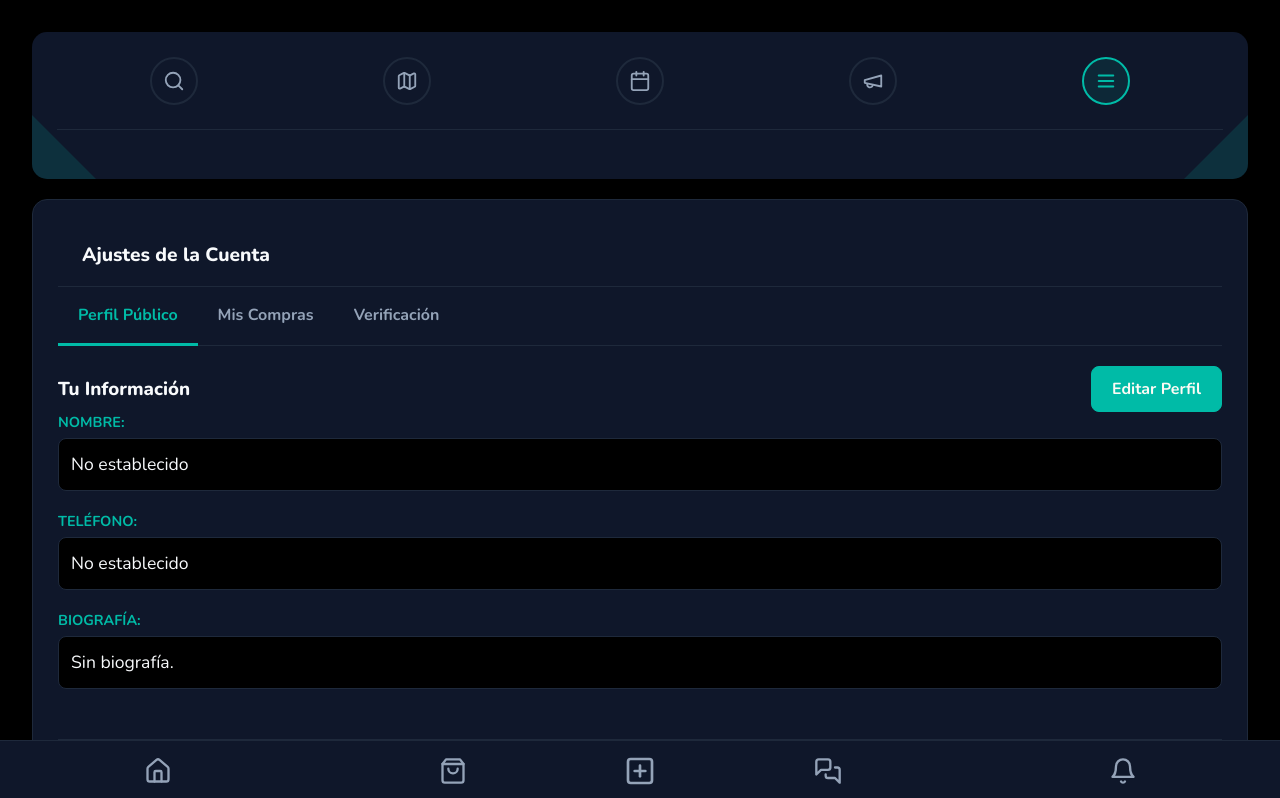
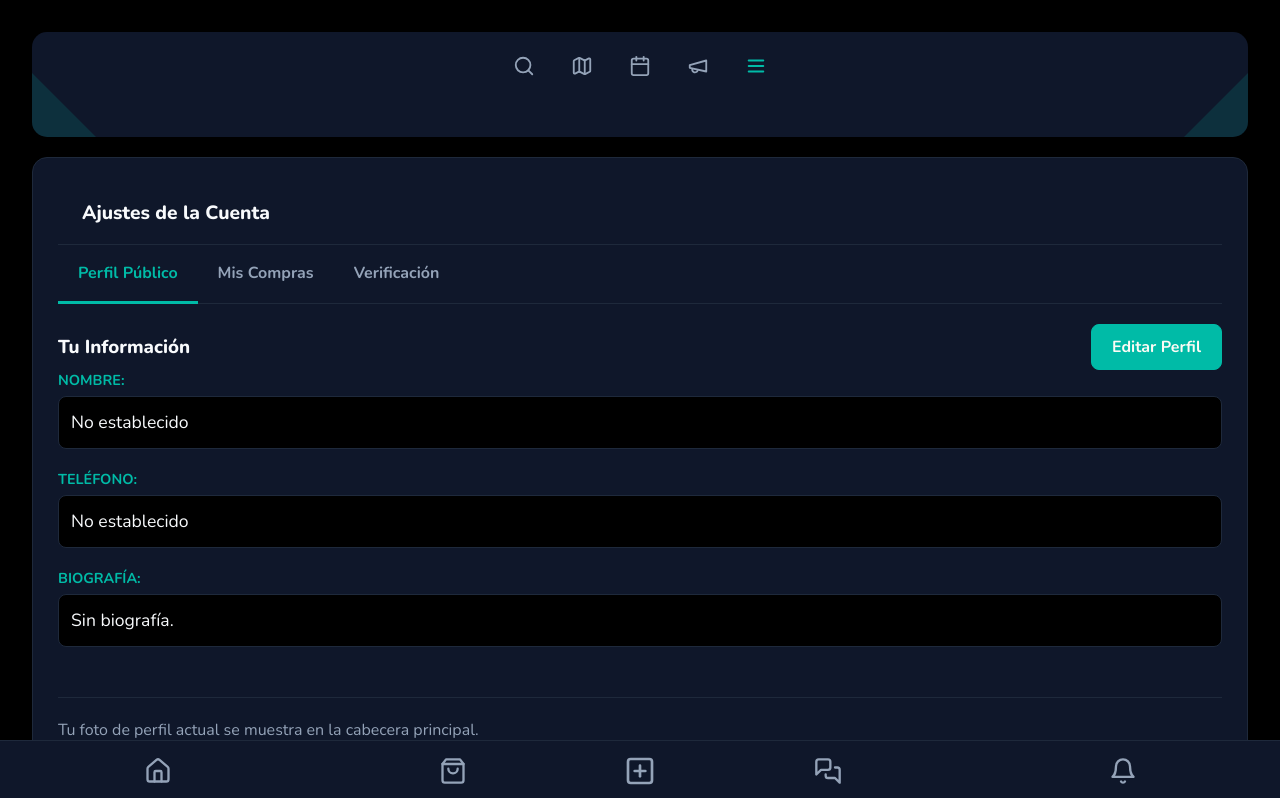
Before and after one commit to covacentral/enlapet-app, a React (Vite) app in the folder frontend/: page /dashboard/settings in a window 1280 px wide. Shown: the top 798 px of the page. Built offline with nearby package versions, Linux system fonts and the light colour scheme; no server answers; sample sign-in values are in the browser's storage.

Commit message:
Frontend, Nuevos botones de navegación en MainHeader v1.1

```diff
--- a/frontend/src/MainHeader.jsx
+++ b/frontend/src/MainHeader.jsx
@@ -1,12 +1,11 @@
 // frontend/src/MainHeader.jsx
-// Versión 2.4: Integra la nueva barra de navegación superior con 5 íconos.
+// Versión 2.5: Añade la barra de navegación superior flotante y la reestructura para posicionamiento absoluto.
 
 import React, { useState, useRef, useEffect } from 'react';
 import { NavLink } from 'react-router-dom';
 import { Trophy, LayoutGrid, X, Search, Map, Calendar, Megaphone, Menu } from 'lucide-react';
 
 import styles from './MainHeader.module.css';
-import sharedStyles from './shared.module.css';
 
 // Importamos los componentes de las vistas y el botón
 import CornerButton from './components/CornerButton';
@@ -24,6 +23,7 @@ function MainHeader({ userProfile, pets, onAcceptMission, onOpenRescueModal }) {
   const missionsRef = useRef(null);
 
   useEffect(() => {
+    // La lógica para la altura animada se mantiene
     const defaultHeight = defaultRef.current?.offsetHeight || 0;
     const managementHeight = managementRef.current?.offsetHeight || 0;
     const missionsHeight = missionsRef.current?.offsetHeight || 0;
@@ -33,8 +33,10 @@ function MainHeader({ userProfile, pets, onAcceptMission, onOpenRescueModal }) {
     else if (viewMode === 'management') targetHeight = managementHeight;
     else if (viewMode === 'missions') targetHeight = missionsHeight;
 
+    // Añadimos el espacio para los botones flotantes a la altura calculada
+    const topPadding = 80;
     if (targetHeight > 0) {
-      setMinHeight(`${targetHeight}px`);
+      setMinHeight(`${targetHeight + topPadding}px`);
     }
   }, [viewMode, userProfile, pets]);
 
@@ -54,7 +56,6 @@ function MainHeader({ userProfile, pets, onAcceptMission, onOpenRescueModal }) {
     alert('Próximamente: Búsqueda de usuarios, mascotas y perfiles verificados.');
   };
 
-  // Función para aplicar la clase 'active' a los NavLinks
   const getTopNavLinkClass = ({ isActive }) => {
     return isActive ? `${styles.topNavButton} ${styles.active}` : styles.topNavButton;
   };
@@ -67,7 +68,7 @@ function MainHeader({ userProfile, pets, onAcceptMission, onOpenRescueModal }) {
       className={styles.header}
       style={{ minHeight, transition: 'min-height 0.4s ease-in-out' }}
     >
-      {/* --- [NUEVA] Barra de Navegación Superior --- */}
+      {/* Barra de Navegación Superior Flotante */}
       <div className={styles.topNavBar}>
           <button onClick={handleSearchClick} className={styles.topNavButton} title="Buscar (Próximamente)">
               <Search size={22} />
@@ -86,6 +87,8 @@ function MainHeader({ userProfile, pets, onAcceptMission, onOpenRescueModal }) {
           </NavLink>
       </div>
 
+      {/* Contenedor para las vistas intercambiables */}
+      <div className={styles.mainHeaderContent}>
         <div ref={defaultRef} className={`${styles.viewWrapper} ${viewMode !== 'default' ? styles.hidden : ''}`}>
           <DefaultHeaderView userProfile={userProfile} pets={pets} />
         </div>
@@ -96,6 +99,7 @@ function MainHeader({ userProfile, pets, onAcceptMission, onOpenRescueModal }) {
 
         <div ref={missionsRef} className={`${styles.viewWrapper} ${viewMode !== 'missions' ? styles.hidden : ''}`}>
           <MissionsHeaderView pets={pets} onAcceptMission={onAcceptMission} />
+        </div>
       </div>
 
       <CornerButton
--- a/frontend/src/MainHeader.module.css
+++ b/frontend/src/MainHeader.module.css
@@ -1,18 +1,24 @@
 /* frontend/src/MainHeader.module.css */
-/* Versión 1.5: Añade estilos para la barra de navegación superior. */
+/* Versión 1.6: Rediseña la barra de navegación superior a un estilo flotante. */
 
 .header {
-  /* --- ESTRUCTURA MODIFICADA --- */
-  /* Cambiamos a flexbox para una transición de altura más sencilla */
   display: flex;
   flex-direction: column;
   background-color: var(--background-light);
   padding: 25px;
+  padding-top: 80px;
   border-radius: 15px;
   margin-bottom: 20px;
-  position: relative; /* Necesario para los botones de esquina */
-  overflow: hidden; /* Oculta el contenido que se desborda durante la animación */
+  position: relative; /* Clave para los botones de esquina y la nueva barra flotante */
+  overflow: hidden;
 }
+
+/* --- [NUEVO] Contenedor para el contenido principal relativo a la barra flotante --- */
+.mainHeaderContent {
+  position: relative;
+  width: 100%;
+}
+
 
 .userProfileSection {
   display: flex;
@@ -150,8 +156,6 @@
   margin: auto 0;
 }
 
-/* --- Estilos para la Vista de Gestión --- */
-
 .managementViewContainer {
   display: flex;
   flex-direction: column;
@@ -183,16 +187,6 @@
   margin: 0;
 }
 
-.nfcBannerButton {
-  background-color: rgba(255, 255, 255, 0.2);
-  color: white;
-  border: none;
-  flex-shrink: 0;
-}
-.nfcBannerButton:hover {
-  background-color: rgba(255, 255, 255, 0.3);
-}
-
 .managementViewTitle {
   font-size: 1.2rem;
   font-weight: 800;
@@ -211,12 +205,62 @@
   display: none;
 }
 
+.viewWrapper {
+  width: 100%;
+  transition: opacity 0.4s ease-in-out, transform 0.4s ease-in-out;
+}
+
+.viewWrapper.hidden {
+  opacity: 0;
+  transform: scale(0.98);
+  position: absolute;
+  top: 0; /* Se ajustará con el nuevo layout */
+  left: 0;
+  right: 0;
+  pointer-events: none;
+}
+
+/* --- [ESTILOS MODIFICADOS] Barra de Navegación Superior Flotante --- */
+.topNavBar {
+  position: absolute;
+  top: 15px; /* Pequeño margen superior dentro del header */
+  left: 0;
+  right: 0;
+  display: flex;
+  justify-content: center; /* Centra los botones */
+  gap: 20px; /* Espacio entre botones */
+  z-index: 5; /* Por encima del contenido, debajo de los botones de esquina */
+}
+
+.topNavButton {
+  background: none;
+  border: none;
+  color: var(--text-secondary);
+  padding: 8px;
+  border-radius: 50%;
+  display: flex;
+  align-items: center;
+  justify-content: center;
+  text-decoration: none;
+  transition: all 0.2s ease;
+}
+
+.topNavButton:hover {
+  color: var(--text-primary);
+  background-color: var(--border-color);
+}
+
+.topNavButton.active {
+  color: var(--primary-accent);
+}
+
+
 /* --- Media Queries --- */
 @media (max-width: 900px) {
   .header {
       gap: 20px;
+      /* Añadimos padding-top para dar espacio a los botones flotantes */
   }
-
   .userProfileSection {
     border-right: none;
     padding-right: 0;
@@ -229,57 +273,9 @@
   .brandTitle {
     text-align: center;
   }
+
+  /* Ocultamos la vista de gestión en móviles para simplificar, se puede acceder desde el panel de veterinario */
+  .managementViewContainer {
+      display: none;
+  }
 }
-
-/* --- Estilos para la Transición entre Vistas --- */
-.viewWrapper {
-  width: 100%;
-  transition: opacity 0.4s ease-in-out, transform 0.4s ease-in-out;
-}
-
-.viewWrapper.hidden {
-  opacity: 0;
-  transform: scale(0.98);
-  position: absolute;
-  top: 25px;
-  left: 25px;
-  right: 25px;
-  pointer-events: none;
-}
-
-/* --- [NUEVO] Barra de Navegación Superior --- */
-.topNavBar {
-  display: flex;
-  justify-content: space-around;
-  align-items: center;
-  width: 100%;
-  padding-bottom: 1.5rem;
-  border-bottom: 1px solid var(--border-color);
-  margin-bottom: 1.5rem;
-}
-
-.topNavButton {
-  background-color: transparent;
-  border: 2px solid var(--border-color);
-  color: var(--text-secondary);
-  width: 48px;
-  height: 48px;
-  border-radius: 50%;
-  display: flex;
-  align-items: center;
-  justify-content: center;
-  text-decoration: none;
-  transition: all 0.2s ease;
-}
-
-.topNavButton:hover {
-  color: var(--text-primary);
-  border-color: var(--primary-accent);
-  transform: translateY(-2px);
-}
-
-.topNavButton.active {
-  color: var(--primary-accent);
-  border-color: var(--primary-accent);
-  background-color: rgba(0, 187, 167, 0.1);
-}
```
Lines whose indentation alone changed are shown as unchanged.
